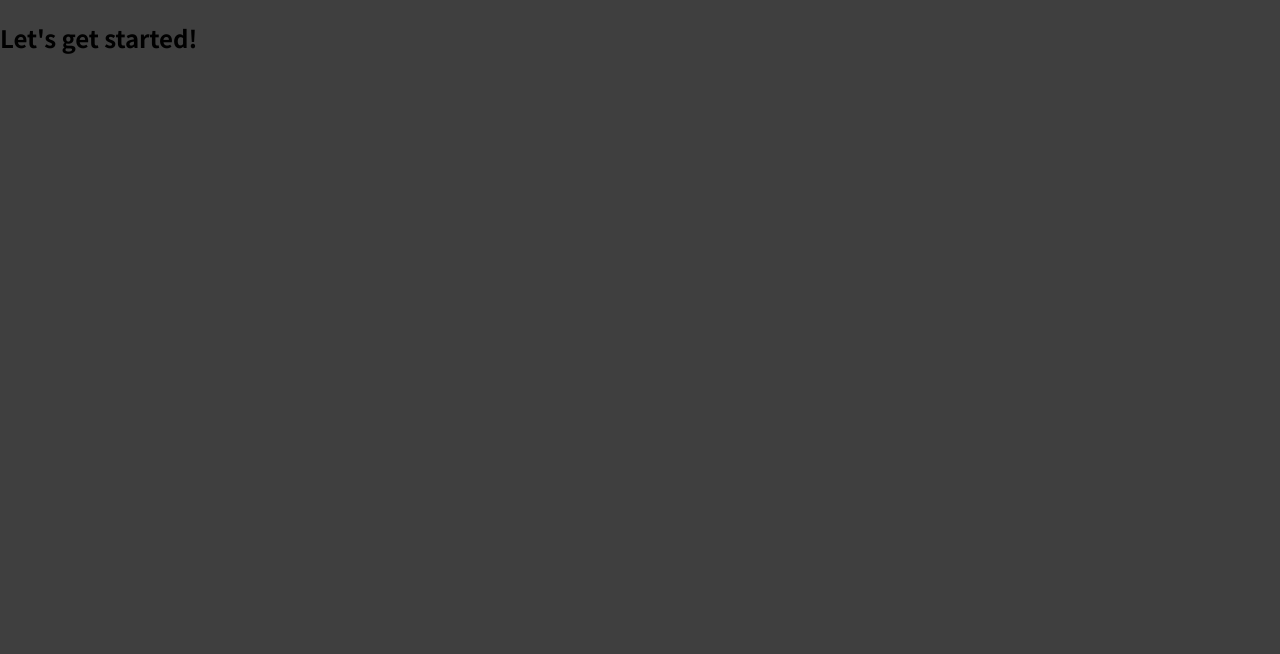
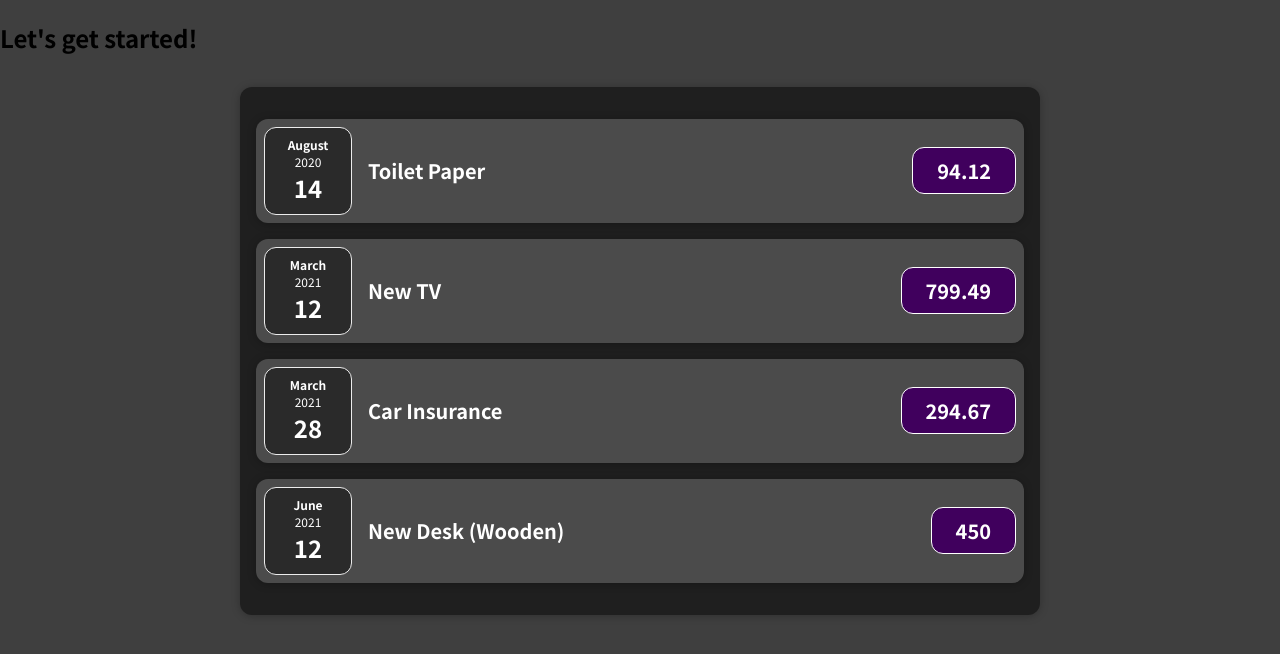
Before and after one commit to Israel-Asidere/EventTracker-React, a JavaScript app: page / in a window 1280 px wide. Shown: the top 654 px of the page. Built offline with nearby package versions, Linux system fonts and the light colour scheme.

Commit message:
created UI and Expenses Components

```diff
--- a/src/App.js
+++ b/src/App.js
@@ -1,9 +1,33 @@
-function App() {
+import Expenses from './components/Expenses/Expenses'
+
+function App () {
+  const expenses = [
+    {
+      id: 'e1',
+      title: 'Toilet Paper',
+      amount: 94.12,
+      date: new Date(2020, 7, 14)
+    },
+    { id: 'e2', title: 'New TV', amount: 799.49, date: new Date(2021, 2, 12) },
+    {
+      id: 'e3',
+      title: 'Car Insurance',
+      amount: 294.67,
+      date: new Date(2021, 2, 28)
+    },
+    {
+      id: 'e4',
+      title: 'New Desk (Wooden)',
+      amount: 450,
+      date: new Date(2021, 5, 12)
+    }
+  ]
   return (
     <div>
       <h2>Let's get started!</h2>
+      <Expenses items={expenses} />
     </div>
-  );
+  )
 }
 
-export default App;
+export default App
--- /dev/null
+++ b/src/components/Expenses/ExpenseDate.css
@@ -0,0 +1,26 @@
+.expense-date {
+    display: flex;
+    flex-direction: column;
+    width: 5.5rem;
+    height: 5.5rem;
+    border: 1px solid #ececec;
+    background-color: #2a2a2a;
+    color: white;
+    border-radius: 12px;
+    align-items: center;
+    justify-content: center;
+}
+
+.expense-date__month {
+    font-size: 0.75rem;
+    font-weight: bold;
+}
+
+.expense-date__year {
+    font-size: 0.75rem;
+}
+
+.expense-date__day {
+    font-size: 1.5rem;
+    font-weight: bold;
+}
--- /dev/null
+++ b/src/components/Expenses/ExpenseDate.js
@@ -0,0 +1,16 @@
+import './ExpenseDate.css'
+
+function ExpenseDate (props) {
+  const month = props.date.toLocaleString('en-US', { month: 'long' })
+  const day = props.date.toLocaleString('en-US', { day: '2-digit' })
+  const year = props.date.getFullYear()
+
+  return (
+    <div className='expense-date'>
+      <div className='expense-date__month'>{month}</div>
+      <div className='expense-date__year'>{year}</div>
+      <div className='expense-date__day'>{day}</div>
+    </div>
+  )
+}
+export default ExpenseDate
--- /dev/null
+++ b/src/components/Expenses/ExpenseItem.css
@@ -0,0 +1,55 @@
+.expense-item {
+    display: flex;
+    justify-content: space-between;
+    align-items: center;
+    padding: 0.5rem;
+    margin: 1rem 0;
+    border-radius: 12px;
+    background-color: #4b4b4b;
+}
+
+.expense-item__description {
+    display: flex;
+    flex-direction: column;
+    gap: 1rem;
+    align-items: flex-end;
+    flex-flow: column-reverse;
+    justify-content: flex-start;
+    flex: 1;
+}
+
+.expense-item h2 {
+    color: #3a3a3a;
+    font-size: 1rem;
+    flex: 1;
+    margin: 0 1rem;
+    color: white;
+}
+
+.expense-item__price {
+    font-size: 1rem;
+    font-weight: bold;
+    color: white;
+    background-color: #40005d;
+    border: 1px solid white;
+    padding: 0.5rem;
+    border-radius: 12px;
+}
+
+@media (min-width: 580px) {
+    .expense-item__description {
+        flex-direction: row;
+        align-items: center;
+        justify-content: flex-start;
+        flex: 1;
+    }
+
+    .expense-item__description h2 {
+        font-size: 1.25rem;
+    }
+
+    .expense-item__price {
+        font-size: 1.25rem;
+        padding: 0.5rem 1.5rem;
+    }
+}
--- /dev/null
+++ b/src/components/Expenses/ExpenseItem.js
@@ -0,0 +1,17 @@
+import './ExpenseItem.css'
+import ExpenseDate from './ExpenseDate'
+import Card from '../UI/Card'
+
+function ExpenseItem (props) {
+  return (
+    <Card className='expense-item'>
+      <ExpenseDate date={props.date} />
+      <div className='expense-item__description'>
+        <h2>{props.title}</h2>
+        <div className='expense-item__price'> {props.amount}</div>
+      </div>
+    </Card>
+  )
+}
+
+export default ExpenseItem
--- /dev/null
+++ b/src/components/Expenses/Expenses.css
@@ -0,0 +1,9 @@
+.expenses {
+    padding: 1rem;
+    background-color: rgb(31, 31, 31);
+    margin: 2rem auto;
+    width: 50rem;
+    max-width: 95%;
+    border-radius: 12px;
+    box-shadow: 0 1px 8px rgba(0, 0, 0, 0.25);
+}
--- /dev/null
+++ b/src/components/Expenses/Expenses.js
@@ -0,0 +1,31 @@
+import Card from '../UI/Card'
+import ExpenseItem from './ExpenseItem'
+import './Expenses.css'
+
+function Expenses (props) {
+  return (
+    <Card className='expenses'>
+      <ExpenseItem
+        title={props.items[0].title}
+        amount={props.items[0].amount}
+        date={props.items[0].date}
+      />
+      <ExpenseItem
+        title={props.items[1].title}
+        amount={props.items[1].amount}
+        date={props.items[1].date}
+      />
+      <ExpenseItem
+        title={props.items[2].title}
+        amount={props.items[2].amount}
+        date={props.items[2].date}
+      />
+      <ExpenseItem
+        title={props.items[3].title}
+        amount={props.items[3].amount}
+        date={props.items[3].date}
+      />
+    </Card>
+  )
+}
+export default Expenses
--- /dev/null
+++ b/src/components/UI/Card.css
@@ -0,0 +1,4 @@
+.card {
+    border-radius: 12px;
+    box-shadow: 0 1px 8px rgba(0, 0, 0, 0.25);
+}
--- /dev/null
+++ b/src/components/UI/Card.js
@@ -0,0 +1,8 @@
+import './Card.css'
+
+function Card (props) {
+  // ALLOW OTHER CLASS NAMES TO BE USED ON CUSTOM COMPONENT
+  const classes = 'card ' + props.className
+  return <div className={classes}>{props.children}</div>
+}
+export default Card
```
Also changed, not shown: src/components/ExpenseItem.js (deleted), 1 other file (tests, documents, lock files or other folders).
